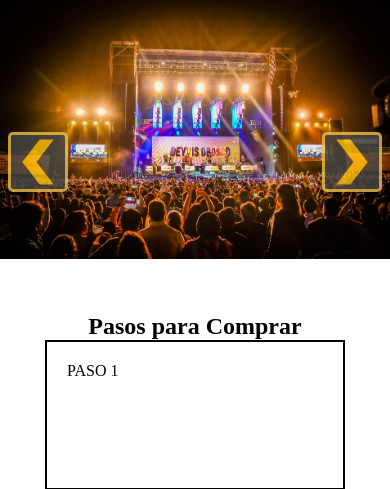
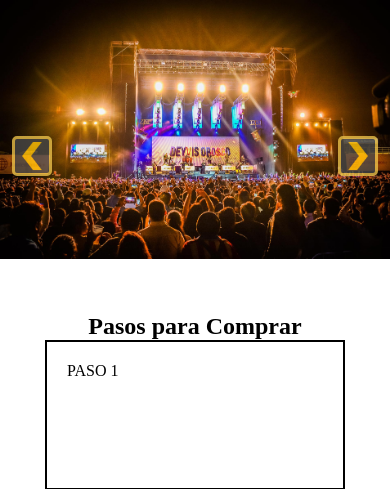
Before and after one commit to Chinooyoel/TP-ProgramacionWeb, a PHP site: page / in a window 390 px wide. Shown: the part 194-683 px from the top of the page. Run offline with PHP 8.4, Linux system fonts and the light colour scheme.

Commit message:
tamaño botones

```diff
--- a/estilos/header-footer-fondo.css
+++ b/estilos/header-footer-fondo.css
@@ -53,6 +53,7 @@ h2 {
     background: #464646;
     border-radius: 5px;
     border: 3px solid #eac04a;
+    margin : 4px;
 }
 
 .iconos:hover {
@@ -182,6 +183,11 @@ footer {
 
 @media (max-width: 768px)
 {
+  .iconos {
+      width: 40px;
+      height: 40px;
+
+  }
     .formato_footer
     {
         width: 100%;
```
